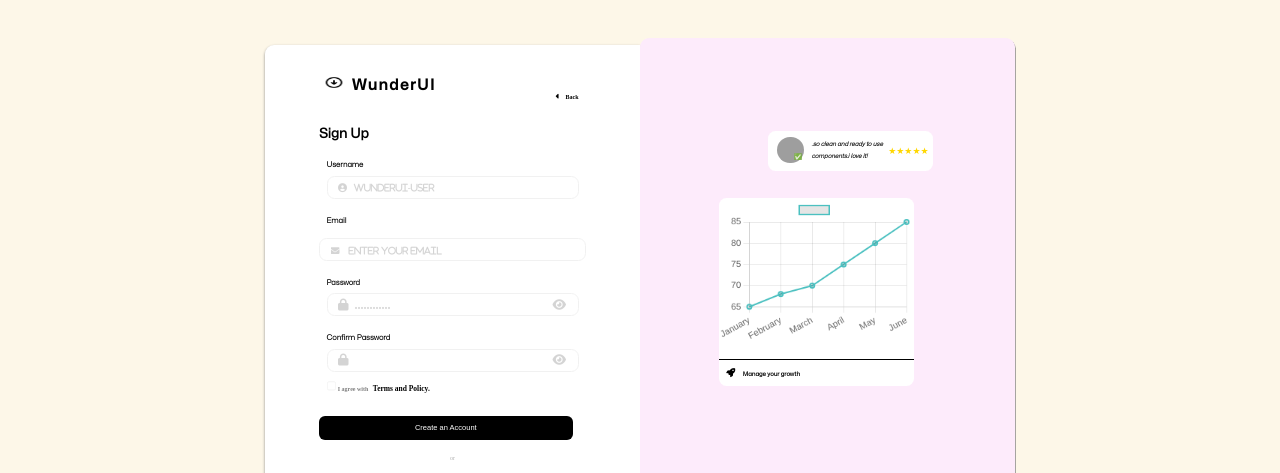
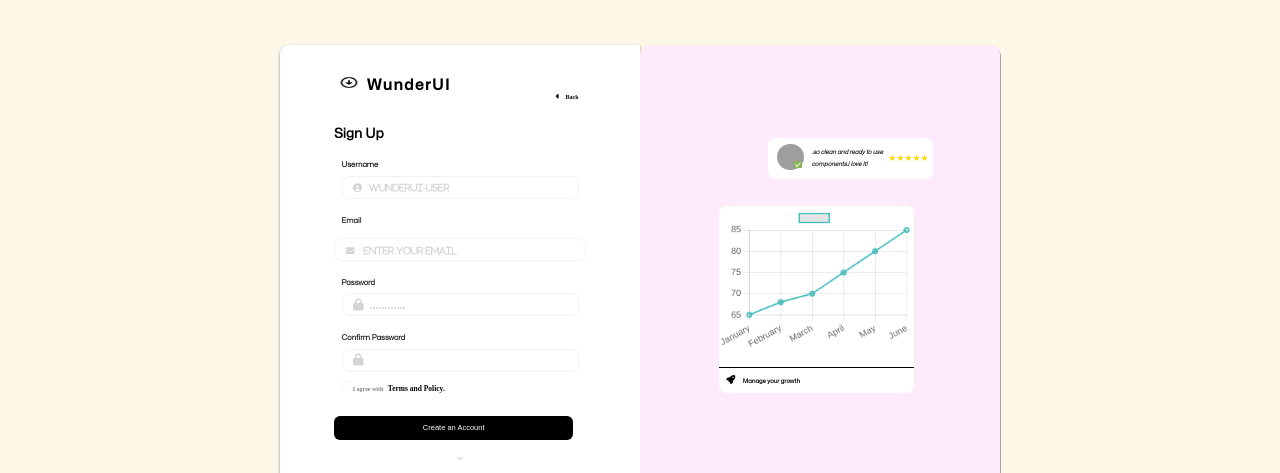
Before and after one commit to HariSunil/webpage, a plain HTML site: page index.html in a window 1280 px wide. Shown: the top 473 px of the page. Drawn offline with nearby package versions, Linux system fonts and the light colour scheme; grey boxes are pictures that could not be loaded; a web font is replaced by a local one.

Commit message:
updated width and height

```diff
--- a/style.css
+++ b/style.css
@@ -36,7 +36,7 @@ body{
 }
 .element{
     background-color: rgb(255,255,255);
-    width:500px;
+    width:480px;
     height: 680px;
     padding-inline: 72px;
     padding-top:40px;
@@ -197,8 +197,8 @@ p{
 }
 .chart{
     background-color: rgb(253,235,251);
-    width:500px;
-    height: 700px;
+    width:480px;
+    height: 680px;
     padding-block: 100px;
     padding-inline: 20px;
     border-top-right-radius: 12px;
```
